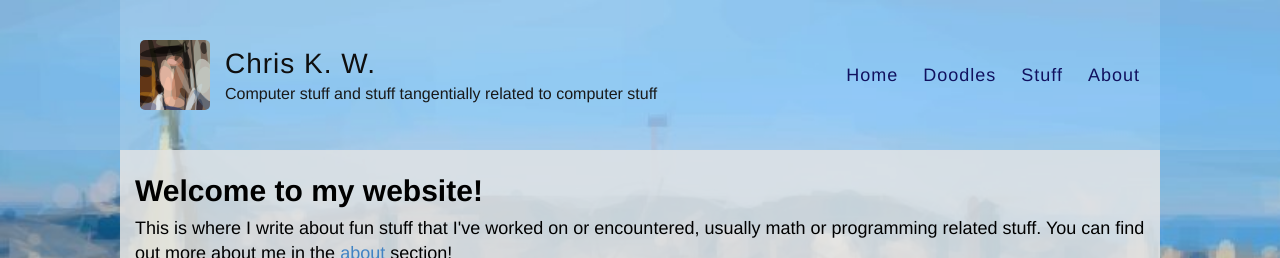
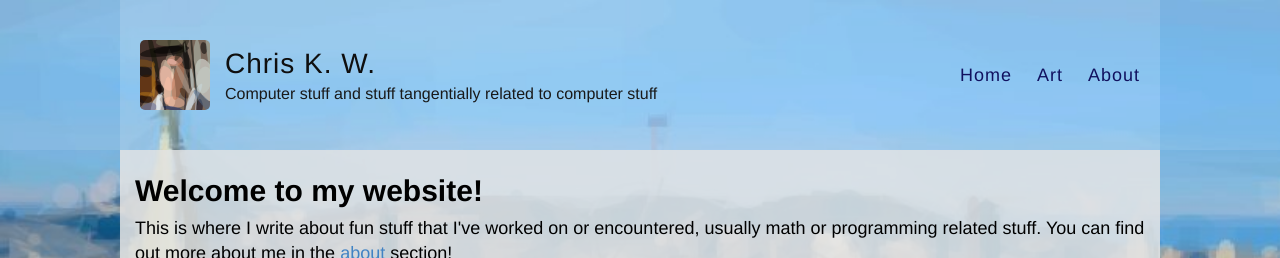
Before and after one commit to ckw017/ckw017.github.io, a Jekyll site: the page built from index.html, in a window 1280 px wide and 900 px high. Shown: the top 258 px of the window. Built offline with Jekyll 4.4.1, drawn with Linux system fonts in a browser that asks for light colours.

Commit message:
update site sections

```diff
--- a/_layouts/default.html
+++ b/_layouts/default.html
@@ -1,6 +1,9 @@
 <!DOCTYPE html>
 <html>
   <head>
+    <script type="text/x-mathjax-config">
+      MathJax.Hub.Config({ TeX: { extensions: ["color.js"] } });
+    </script>
     <script type="text/javascript" src="https://cdn.mathjax.org/mathjax/latest/MathJax.js?config=TeX-AMS-MML_HTMLorMML"></script>
     <meta name="google-site-verification" content="vPLfvmVSeTNblZy_aIhUxvvqd1CAI52lBSX2BhHMCww" />
     <title>{% if page.title %}{{ page.title }} – {% endif %}{{ site.name }} – {{ site.description }}</title>
@@ -11,7 +14,7 @@
       <script src="http://html5shiv.googlecode.com/svn/trunk/html5.js"></script>
     <![endif]-->
 
-    <link rel="stylesheet" type="text/css" href="{{ site.baseurl }}/style.css" />
+<link rel="stylesheet" type="text/css" href="{{ site.baseurl }}/style.css" />
     <link rel="alternate" type="application/rss+xml" title="{{ site.name }} - {{ site.description }}" href="{{ site.baseurl }}/feed.xml" />
     <link rel="shortcut icon" href="/favicon.ico" type="image/x-icon">
 
@@ -32,9 +35,9 @@
 
           <nav>
             <a href="{{ site.baseurl }}/">Home</a>
-            <a href="{{ site.baseurl }}/art">Doodles</a>
+            <a href="{{ site.baseurl }}/art">Art</a>
             <!-- <a href="{{ site.resumeurl }}" target="_blank" rel="noopener noreferrer"> Résumé</a> -->
-            <a href="{{ site.baseurl }}/portfolio">Stuff</a>
+            <!-- <a href="{{ site.baseurl }}/portfolio">Stuff</a> -->
             <a href="{{ site.baseurl }}/about">About</a>
           </nav>
         </header>
```
